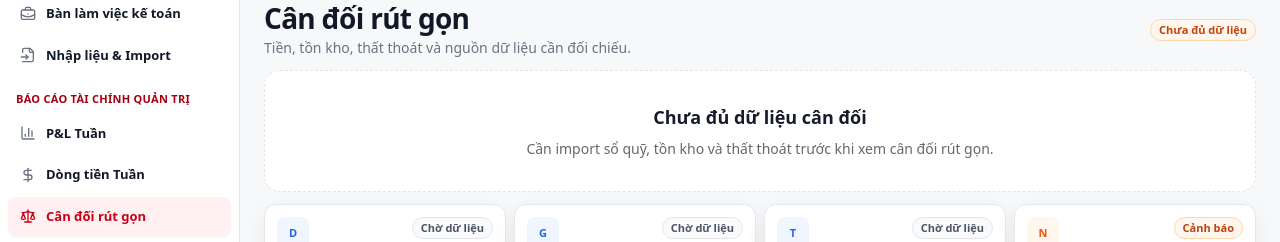
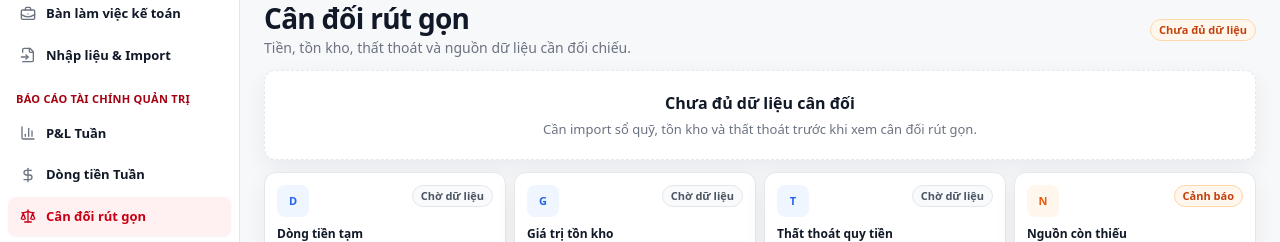
Before and after one commit to daotanluc1990/ketoan_lang2, a Next.js app: page /can-doi in a window 1280 px wide. Shown: the part 140-382 px from the top of the page. Built offline with nearby package versions, Linux system fonts and the light colour scheme; no server answers.

Commit message:
ui: compact empty states

```diff
--- a/src/components/ui/EmptyState.tsx
+++ b/src/components/ui/EmptyState.tsx
@@ -1,8 +1,8 @@
 export function EmptyState({ title, description }: { title: string; description: string }) {
   return (
-    <div className="rounded-2xl border border-dashed border-black/10 bg-white p-8 text-center">
-      <h3 className="text-lg font-bold text-lang-brown">{title}</h3>
-      <p className="mt-2 text-sm text-black/60">{description}</p>
+    <div className="rounded-xl border border-dashed border-lang-line bg-white px-4 py-5 text-center shadow-soft">
+      <h3 className="text-base font-black text-lang-ink">{title}</h3>
+      <p className="mx-auto mt-1 max-w-3xl text-[13px] leading-5 text-lang-muted">{description}</p>
     </div>
   );
 }
```
